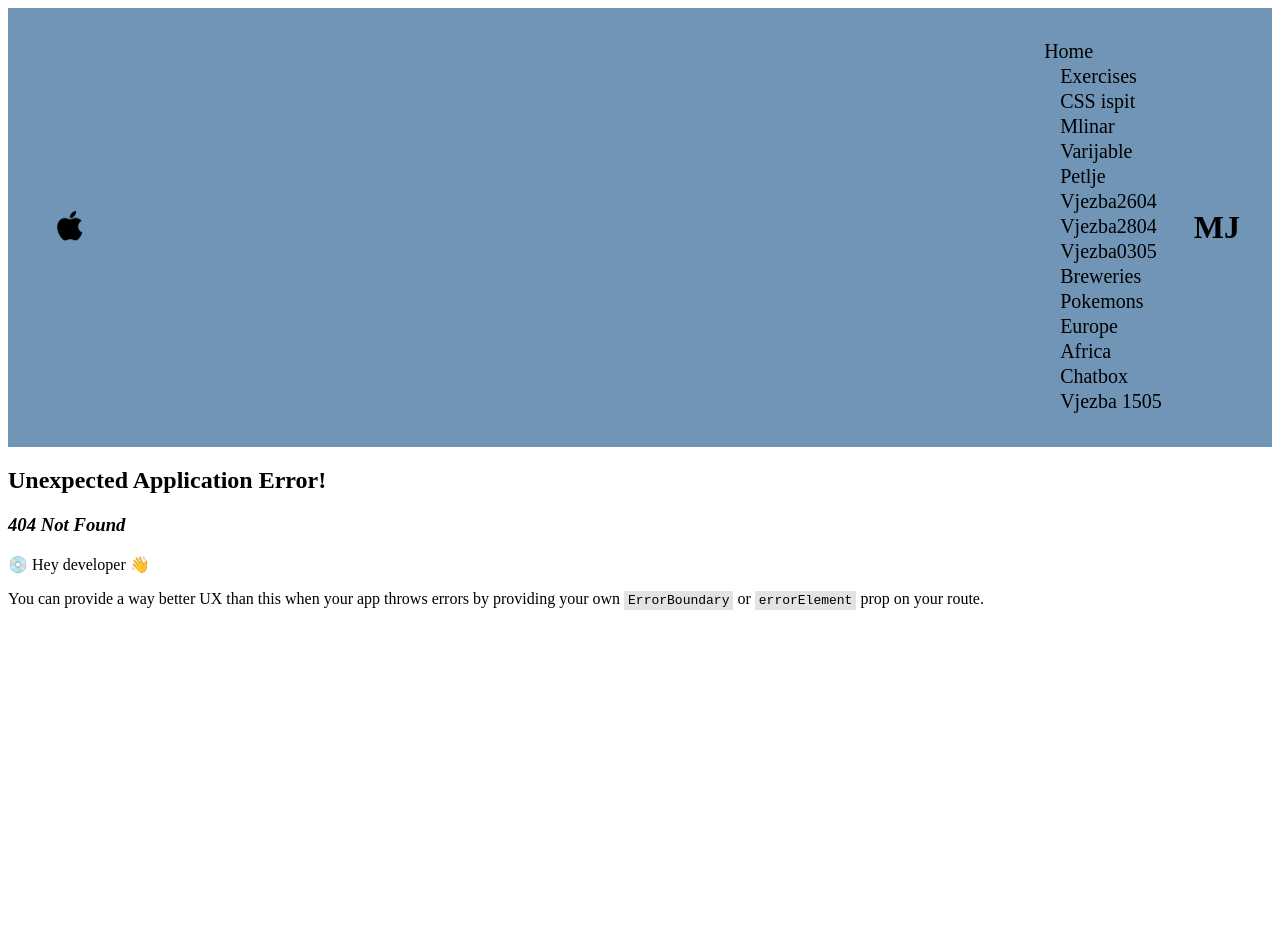
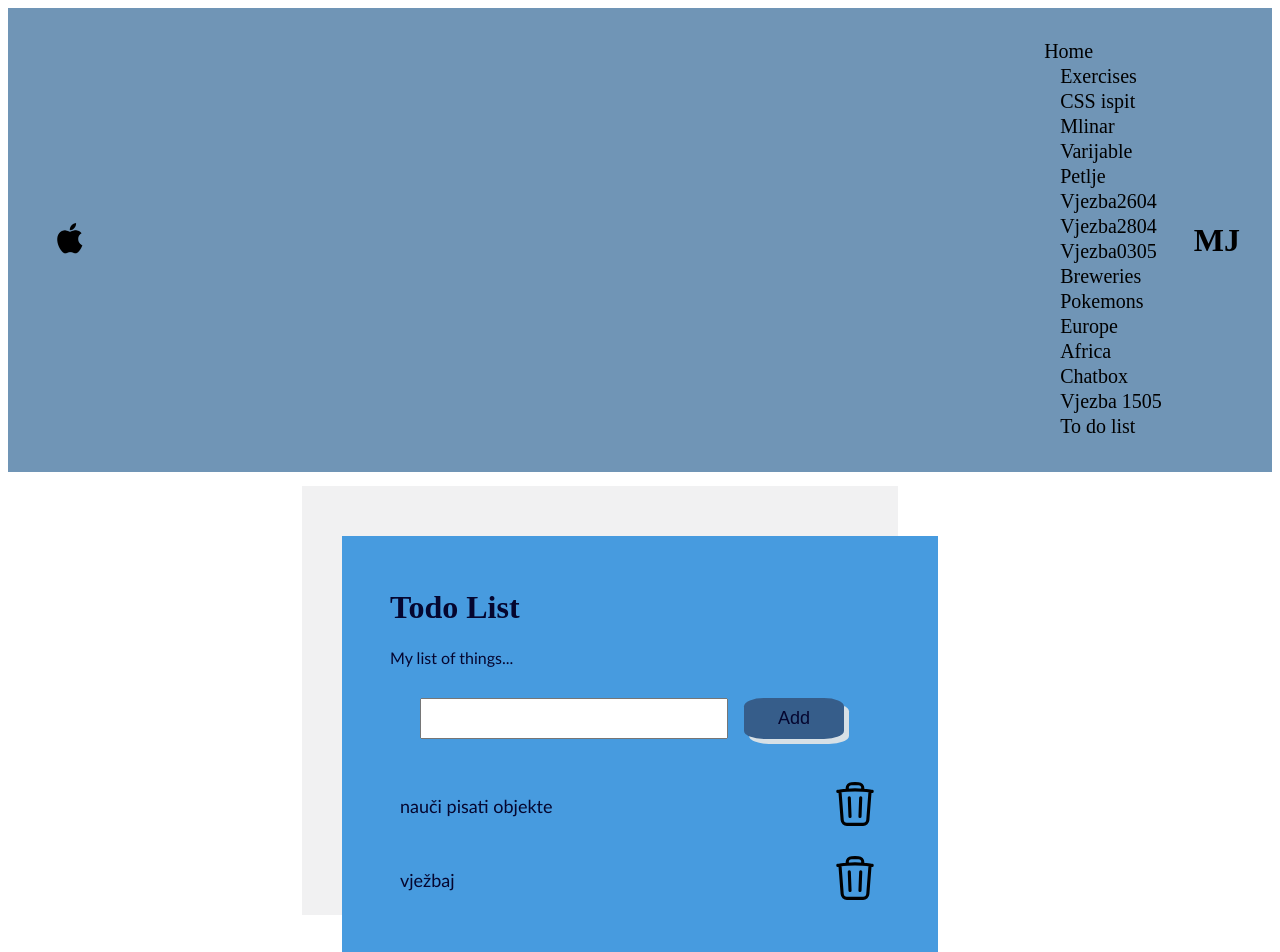
Before and after one commit to majone1209/react-app, a React (Vite) app: page /todolist in a window 1280 px wide. Before the commit this address had no page. Shown: the top 952 px of the page. Before the commit the page ends 800 px from the top, so only its background shows below. Built offline with nearby package versions, Linux system fonts and the light colour scheme.

Commit message:
todolist

```diff
--- a/src/App.tsx
+++ b/src/App.tsx
@@ -16,6 +16,7 @@ import Vjezba2804 from "./pages/vjezba2804";
 import "./styles/styles.scss";
 import ChatBox from "./pages/chatbox-dz";
 import Vjezba1505 from "./pages/1505";
+import ToDoList from "./pages/todolist";
 
 const App = () => {
   const router = createBrowserRouter([
@@ -37,6 +38,7 @@ const App = () => {
     { path: "/africa", element: <Africa /> },
     { path: "/chatbox", element: <ChatBox /> },
     { path: "/vjezba1505", element: <Vjezba1505 /> },
+    { path: "/todolist", element: <ToDoList /> },
   ]);
 
   return (
--- a/src/components/header.tsx
+++ b/src/components/header.tsx
@@ -56,6 +56,9 @@ const Header = () => {
               <a className="header__nav__item" href="/vjezba1505">
                 Vjezba 1505
               </a>
+              <a className="header__nav__item" href="/todolist">
+                To do list
+              </a>
             </nav>
           </div>
           <div>
--- a/src/pages/1505.tsx
+++ b/src/pages/1505.tsx
@@ -91,7 +91,7 @@ const Vjezba1505 = () => {
   };
 
   useEffect(() => {
-    console.log(reverseString("majaaa"));
+    console.log(filterEvenNumbers([1, 2, 3, 4, 5, 6, 7]));
   }, []);
   return <div className="container"></div>;
 };
--- /dev/null
+++ b/src/pages/todolist.tsx
@@ -0,0 +1,50 @@
+import { useState } from "react";
+import trash from "./../assets/trash.svg";
+
+type ToDoListItem = {
+  id: number;
+  item: string;
+  done: boolean;
+};
+
+const testData: ToDoListItem[] = [
+  {
+    id: 1,
+    item: "nauči pisati objekte",
+    done: false,
+  },
+  {
+    id: 2,
+    item: "vježbaj",
+    done: false,
+  },
+];
+
+const ToDoList = () => {
+  const [listItems, setListItems] = useState<ToDoListItem[]>(testData);
+
+  return (
+    <div className="todolist">
+      <h1>Todo List</h1>
+      <span className="todolist__list">My list of things...</span>
+      <div className="todolist__header">
+        <input className="todolist__input" type="text" />
+        <button className="todolist__btn">Add</button>
+      </div>
+      <div className="todolist__item__wrapper">
+        {listItems.map((listItem: ToDoListItem) => {
+          return (
+            <div className="todolist__item" key={listItem.id}>
+              <div className="todolist__item__item">{listItem.item}</div>
+              <div className="todolist__item__remove">
+                <img src={trash} alt="trash" />
+              </div>
+            </div>
+          );
+        })}
+      </div>
+    </div>
+  );
+};
+
+export default ToDoList;
--- /dev/null
+++ b/src/styles/components/todolist.scss
@@ -0,0 +1,63 @@
+.todolist {
+  margin: 4rem auto;
+  padding: 2rem 3rem 3rem;
+  max-width: 500px;
+  background: #479bdf;
+  color: rgb(5, 6, 47);
+  box-shadow: -40px -50px 0px 0px rgba(119, 122, 124, 0.1);
+
+  &__list {
+    font-family: "Trebuchet MS", "Lucida Sans Unicode", "Lucida Grande",
+      "Lucida Sans", Arial, sans-serif;
+  }
+
+  &__header {
+    padding: 30px;
+    margin: 0 auto;
+    display: flex;
+    justify-content: space-evenly;
+  }
+
+  &__input {
+    width: 300px;
+  }
+
+  &__btn {
+    background-color: rgb(54, 93, 138);
+    border: none;
+    color: rgb(5, 6, 47);
+    font-size: large;
+    padding: 10px;
+    margin: 0 auto;
+    width: 100px;
+    cursor: pointer;
+    box-shadow: 5px 5px rgb(215, 224, 230);
+    border-radius: 20%;
+
+    &:hover {
+      background-color: #8cb3d3;
+      &::after {
+        background-color: #536453;
+        box-shadow: 0 5px #666;
+        transform: translateY(4px);
+      }
+    }
+  }
+
+  &__item {
+    padding: 10px;
+    display: flex;
+    justify-content: space-between;
+    align-items: center;
+
+    &__item {
+      font-size: large;
+      font-family: "Trebuchet MS", "Lucida Sans Unicode", "Lucida Grande",
+        "Lucida Sans", Arial, sans-serif;
+    }
+  }
+
+  img {
+    width: 50px;
+  }
+}
--- a/src/styles/styles.scss
+++ b/src/styles/styles.scss
@@ -20,3 +20,4 @@
 @import "./components/europe.scss";
 @import "./components/africa.scss";
 @import "./components/chatbox-dz.scss";
+@import "./components/todolist.scss";
```
Also changed, not shown: src/assets/trash.svg (added).
